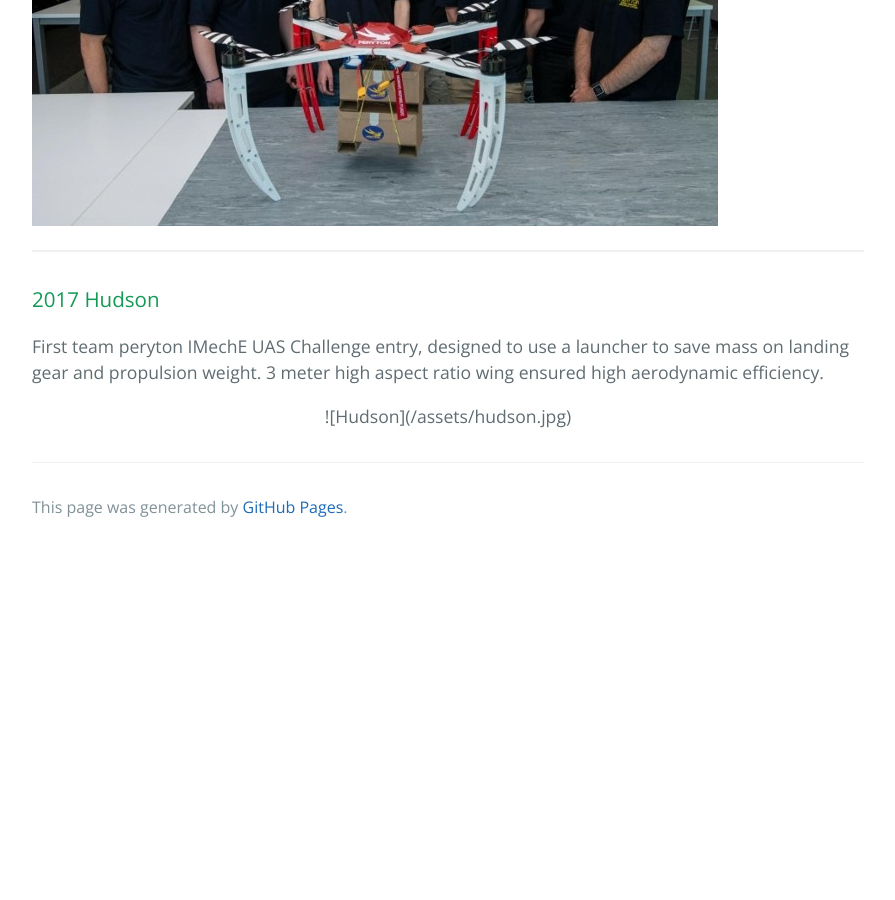
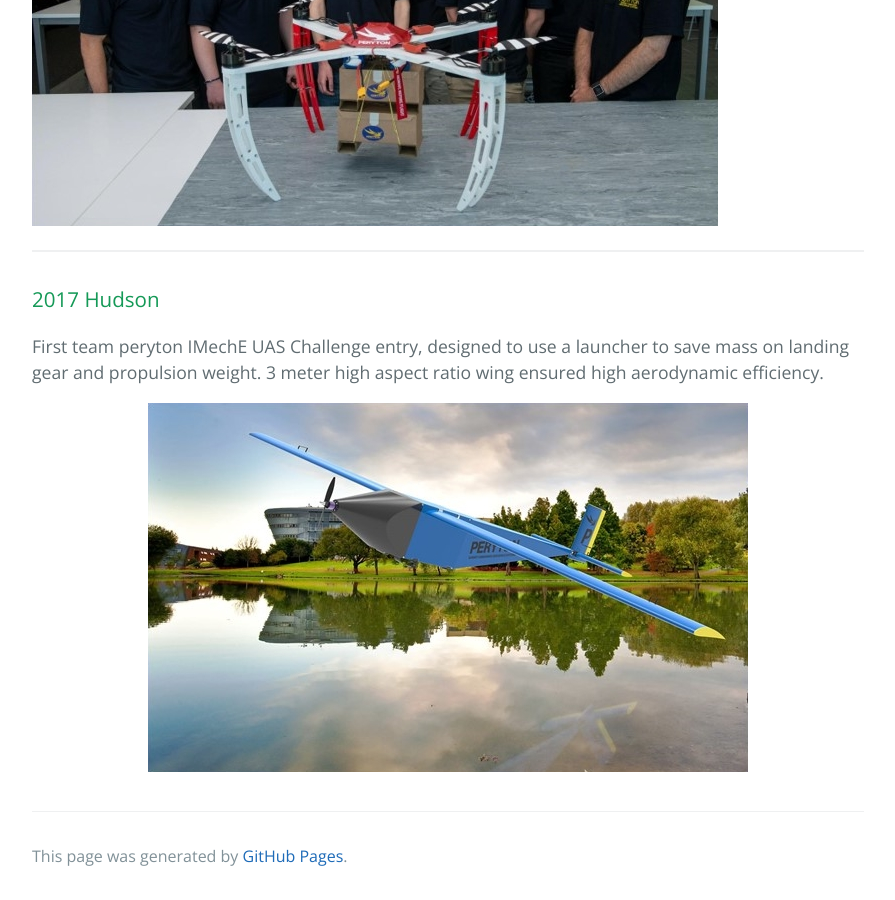
Before and after one commit to Team-Peryton/team-peryton.github.io, a Jekyll site: the page built from index.md, in a window 1280 px wide and 900 px high, scrolled down 5642 px. Shown: the whole window, without its empty margins (192-1087 px from the left). Built offline with Jekyll 4.4.1, drawn with Linux system fonts in a browser that asks for light colours; before the commit the page ends 6193 px from its top, so only the background shows below that.

Commit message:
Update index.md

```diff
--- a/index.md
+++ b/index.md
@@ -87,5 +87,5 @@ First Peryton entry to go to competition! Sparky used a CNC'd carbon fibre and a
 First team peryton IMechE UAS Challenge entry, designed to use a launcher to save mass on landing gear and propulsion weight. 3 meter high aspect ratio wing ensured high aerodynamic efficiency.
 
 <p align="center" width="100%">
-  ![Hudson](/assets/hudson.jpg)
+  <img src="/assets/hudson.jpg">
 </p>
```
